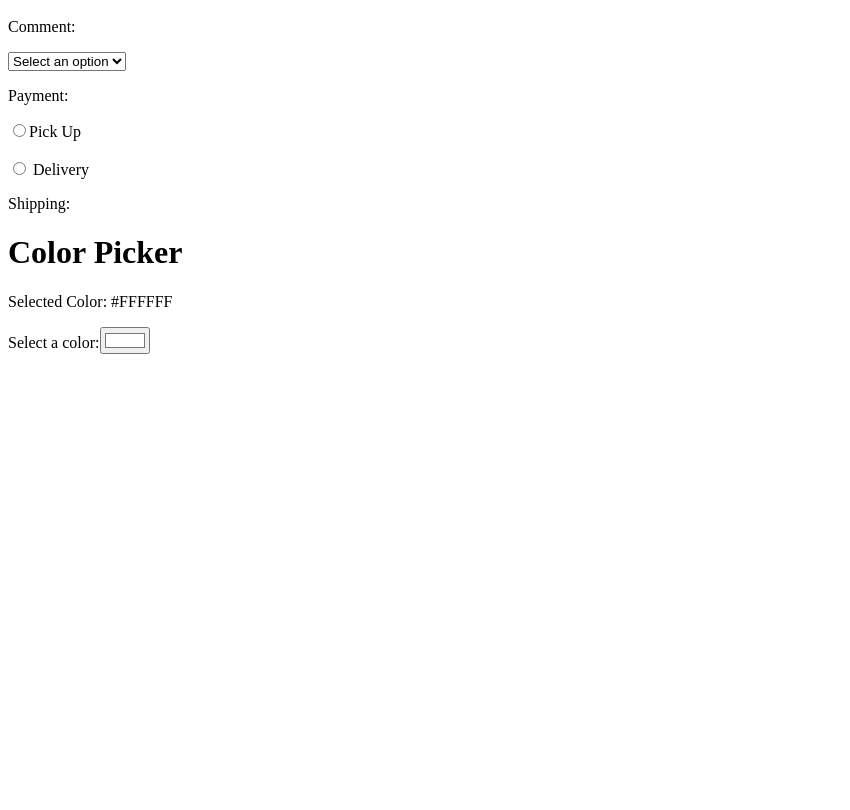
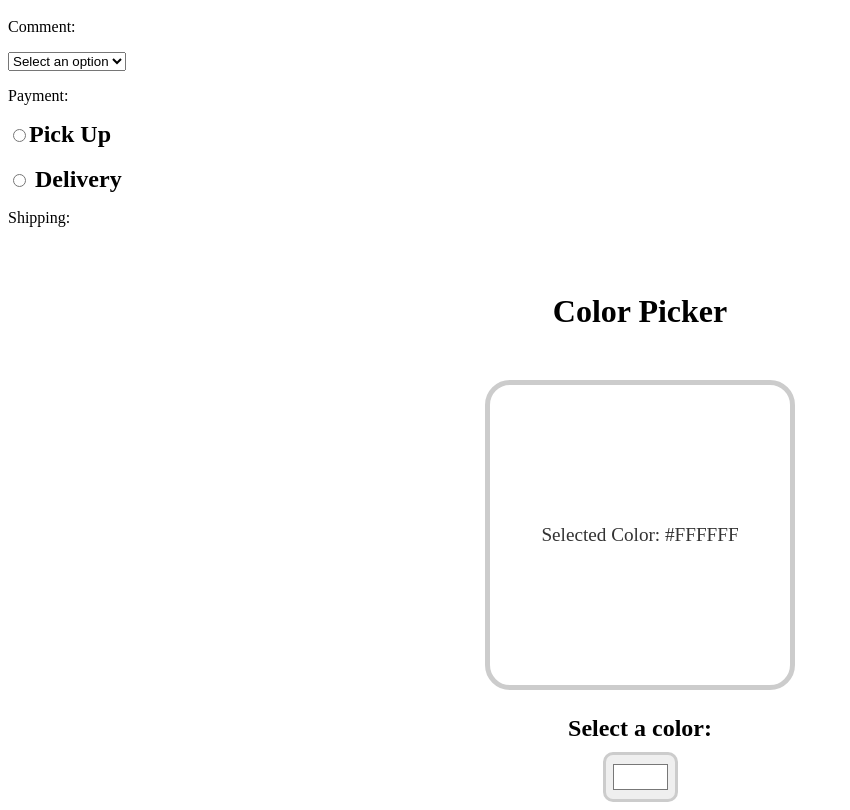
Before and after one commit to rip-on/React, a React app in the folder new-app/: page / in a window 1280 px wide. Shown: the part 4331-5141 px from the top of the page, without its empty margins (0-850 px from the left). Before the commit the page ends 4693 px from the top, so only its background shows below. Built offline with nearby package versions, Linux system fonts and the light colour scheme; the HTML template or start-up script is replaced by a standard one.

Commit message:
small update

```diff
--- a/new-app/src/Color.jsx
+++ b/new-app/src/Color.jsx
@@ -7,15 +7,13 @@ function Color(){
          setColor(e.target.value)
     }
     return(
-        <div>
+        <div className="color-container">
                 <h1>Color Picker</h1>
-                <div className="color-diplay" style={{backgroundColor: color}}></div>
+                <div className="color-display" style={{backgroundColor: color}}>
                 <p>Selected Color: {color}</p>
+                </div>
 
-
-            <label htmlFor="">
-            Select a color:
-            </label>
+            <label htmlFor="">Select a color:</label>
             <input type="color" value={color} onChange={changeColor} />
         </div>
     )
--- a/new-app/src/index.css
+++ b/new-app/src/index.css
@@ -114,3 +114,48 @@
 .btn:hover{
   background-color: hsl(180, 94%, 38%) ;
 }
+
+
+/*Color*/
+
+.color-container{
+  display: flex;
+  flex-direction: column;
+  align-items: center;
+}
+h1{
+  margin: 50px;
+  font-style: 2.1em;
+
+}
+.color-display{
+  width: 300px;
+  height: 300px;
+  display: flex;
+  justify-content: center;
+  align-items: center;
+  border: 5px solid hsl(0, 0%, 80%);
+  border-radius: 25px;
+  margin-bottom: 25px;
+  transition: 0.25s ease;
+}
+.color-display p{
+  color: hsl(0, 0%, 20%);
+  font-size: 1.2em;
+  text-align: center;
+
+}
+
+label{
+  font-size: 1.5rem;
+  font-weight: bold;
+  margin-bottom: 10px;
+}
+
+input[type="color"]{
+  width: 75px;
+  height: 50px;
+  padding: 5px;
+  border-radius: 10px;
+  border: 3px solid hsl(0, 0%, 80%);
+}
```
